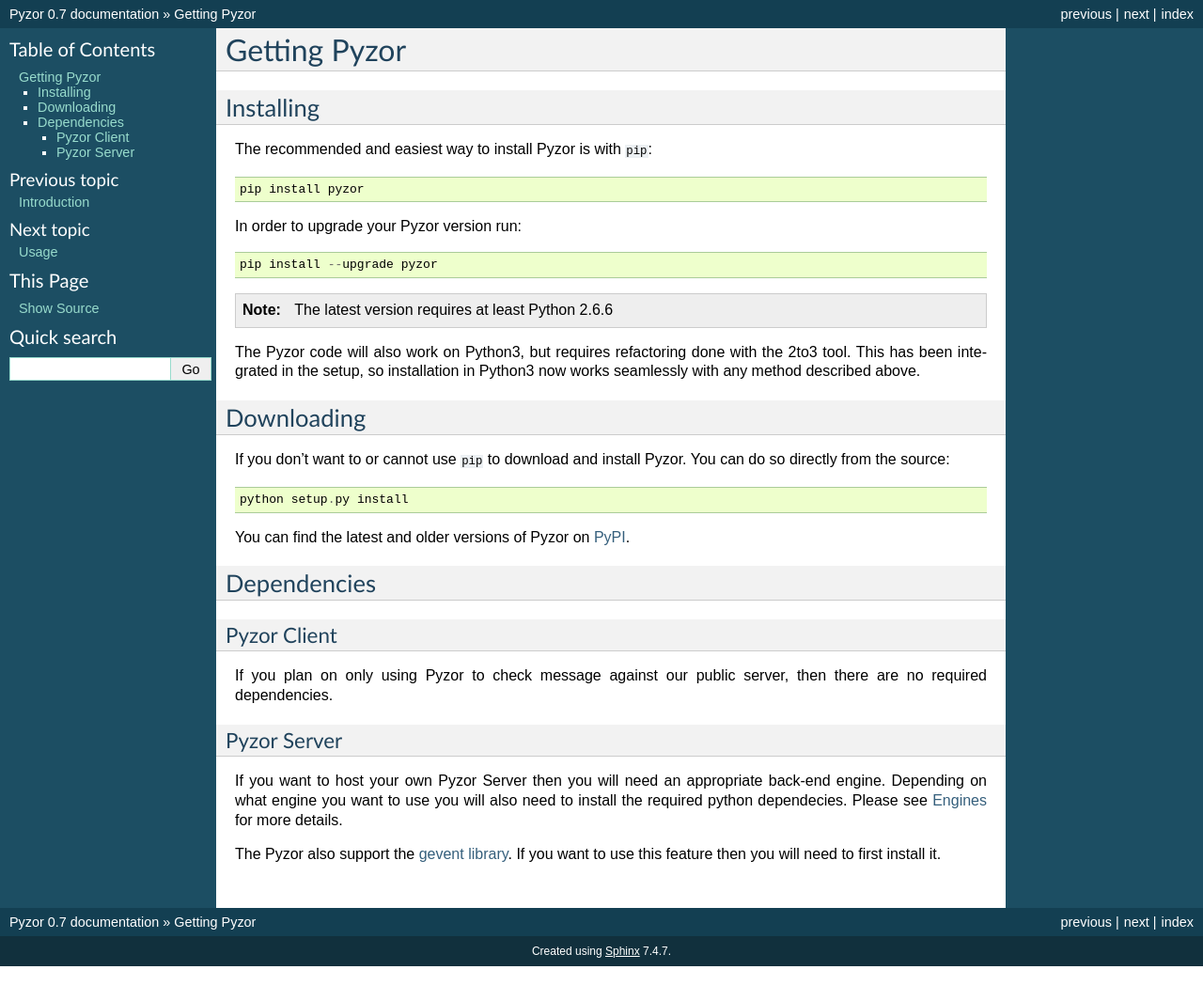
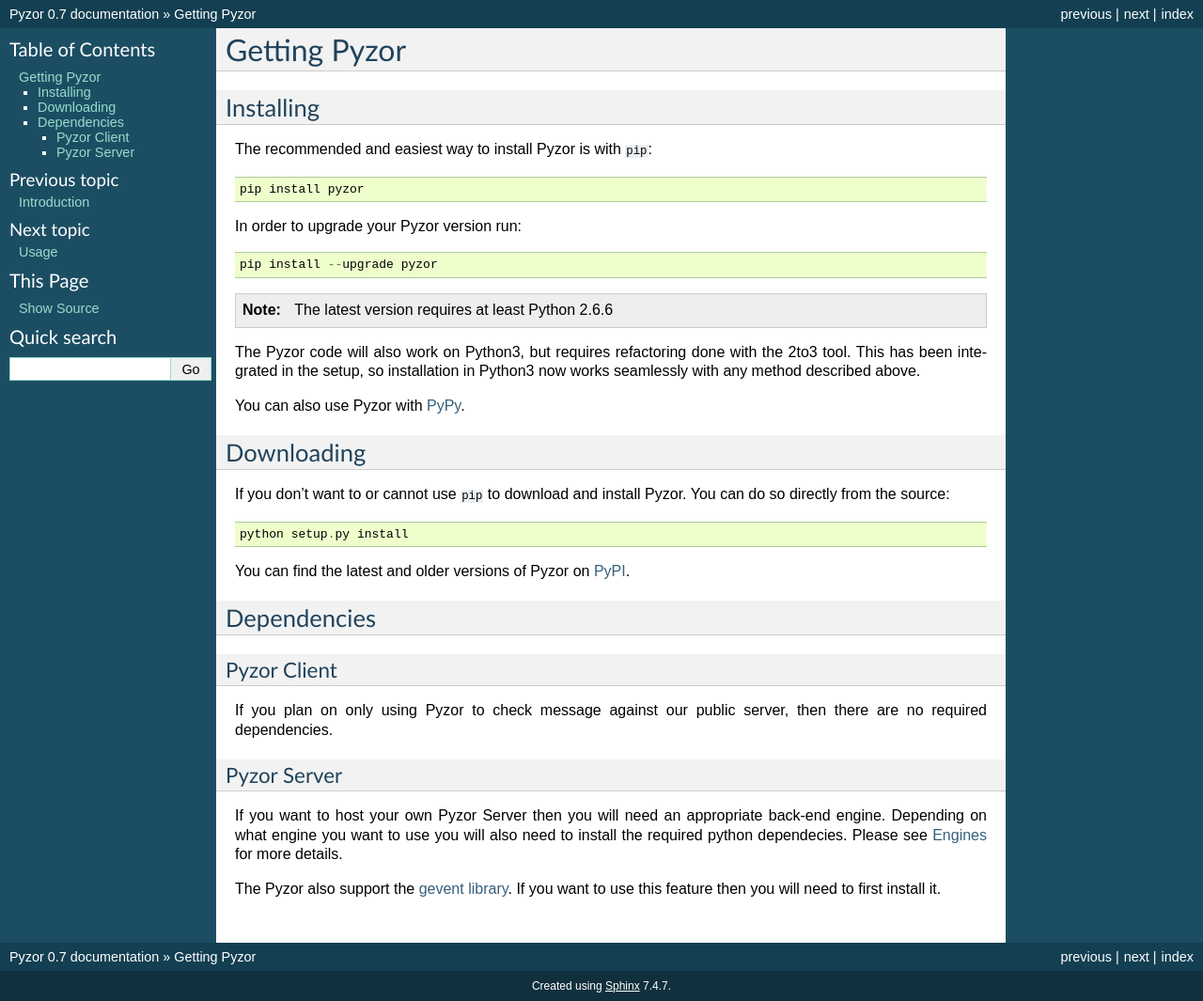
Before and after one commit to SpamExperts/pyzor, a Sphinx documentation site: the page built from docs/installation.rst, in a window 1280 px wide. Shown: the whole page at 94% size. Built offline with Sphinx 7.4.7, drawn with Linux system fonts in a browser that asks for light colours; before the commit the page ends 1028 px from its top, so only the background shows below that.

Commit message:
Add note about PyPy compatibility.

```diff
--- a/docs/installation.rst
+++ b/docs/installation.rst
@@ -18,6 +18,8 @@
 The Pyzor code will also work on Python3, but requires refactoring done with
 the 2to3 tool. This has been integrated in the setup, so installation in
 Python3 now works seamlessly with any method described above.
+
+You can also use Pyzor with `PyPy <http://pypy.org/>`_.
 
 Downloading
 ------------
```
